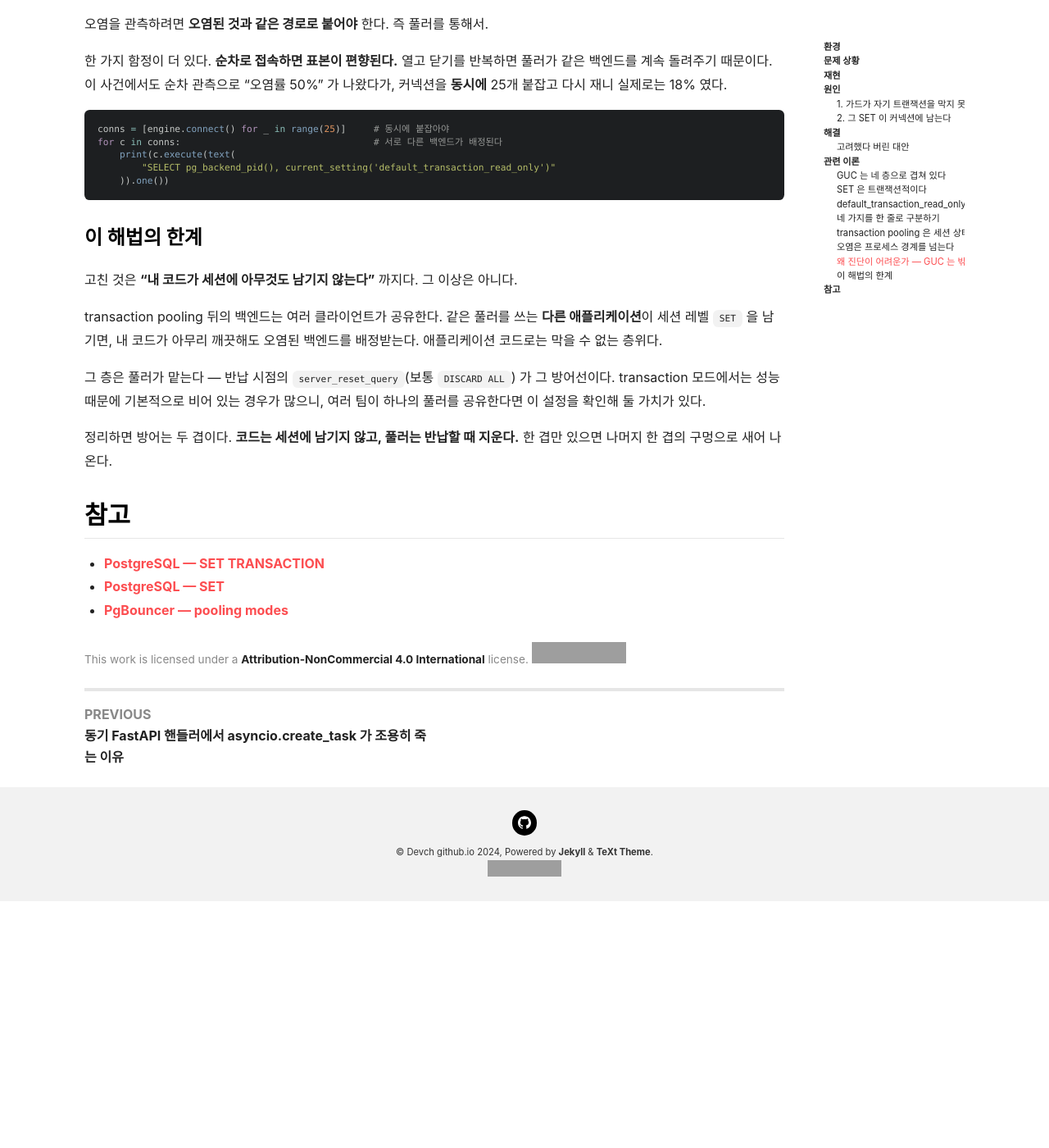
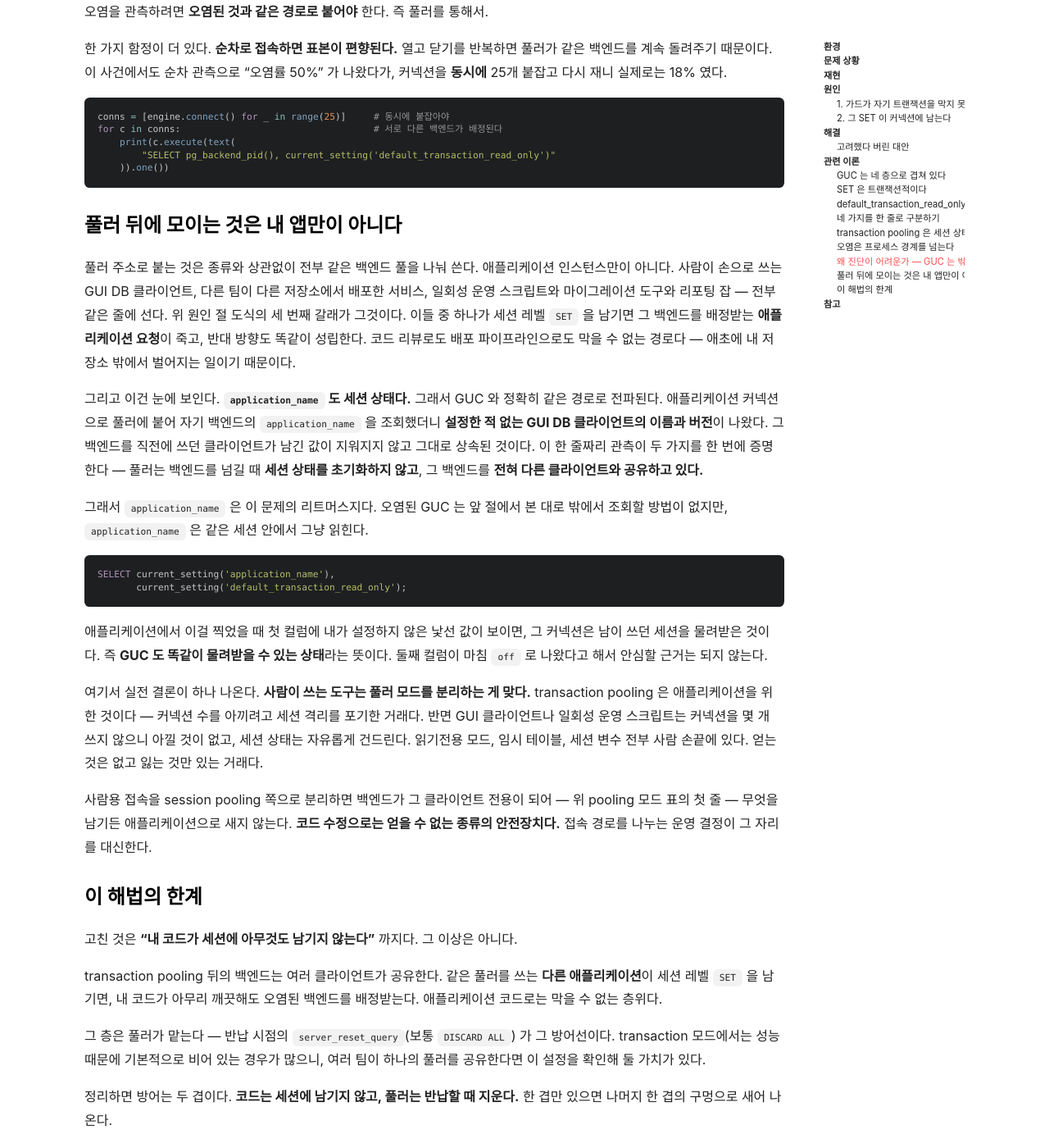
Before and after one commit to devch1013/devch1013.github.io, a Jekyll site: the page built from _codex/postgres-set-scope-in-connection-pool.md, in a window 1280 px wide and 1400 px high, scrolled down 7142 px. Shown: the whole window at 82% size. Built offline with Jekyll 4.4.1, drawn with Linux system fonts in a browser that asks for light colours; nearby versions of some CDN libraries; comment, search, counter and statistics services are not loaded; before the commit the page ends 8241 px from its top, so only the background shows below that; some of the changed text lies outside the part shown; grey boxes are pictures that could not be loaded.

Commit message:
docs(codex): 풀러를 공유하는 다른 클라이언트까지 오염 범위 확장

````diff
--- a/_codex/postgres-set-scope-in-connection-pool.md
+++ b/_codex/postgres-set-scope-in-connection-pool.md
@@ -94,10 +94,9 @@ def readonly_session():
 graph LR
   A1[인스턴스 1] --> P1[앱 커넥션 풀]
   A2[인스턴스 2] --> P2[앱 커넥션 풀]
-  A3[인스턴스 3] --> P3[앱 커넥션 풀]
   P1 --> PGB[풀러<br/>트랜잭션마다 백엔드 재배정]
   P2 --> PGB
-  P3 --> PGB
+  A3[다른 클라이언트<br/>운영 도구나 타 서비스] --> PGB
   PGB --> B1[백엔드 1<br/>정상]
   PGB --> B2[백엔드 2<br/>읽기전용 오염]
   PGB --> B3[백엔드 3<br/>정상]
@@ -224,7 +223,7 @@ transaction 모드가 커넥션 효율이 가장 좋아서 기본으로 쓰이
 
 운영에서 이게 걸리는 지점은 **배포**다. 인스턴스 중 **하나만 옛 코드로 남아 있어도 전체가 오염된다.** 롤링 배포가 도는 중이거나 한 배포 단위가 실수로 누락되면, 고친 인스턴스들이 안 고친 인스턴스의 피해를 그대로 받는다. 절반쯤 배포된 상태는 절반쯤 고쳐진 상태가 아니라 **안 고쳐진 상태**에 가깝다. 그래서 이런 수정은 같은 풀러를 쓰는 **모든 배포 단위에 동시에** 나가야 한다.
 
-그리고 같은 풀러를 공유하는 것이 내 인스턴스들만이라는 보장도 없다. 그 층위 — 남의 애플리케이션이 남긴 오염 — 는 아래 「이 해법의 한계」에서 이어서 다룬다.
+그리고 같은 풀러를 공유하는 것이 내 인스턴스들만이라는 보장도 없다. 위 도식의 세 번째 갈래 — 애플리케이션이 아닌 클라이언트 — 는 아래 「풀러 뒤에 모이는 것은 내 앱만이 아니다」에서 이어서 다룬다.
 
 ### 왜 진단이 어려운가 — GUC 는 밖에서 안 보인다
 
@@ -244,6 +243,25 @@ for c in conns:                                   # 서로 다른 백엔드가
     )).one())
 ```
 
+### 풀러 뒤에 모이는 것은 내 앱만이 아니다
+
+풀러 주소로 붙는 것은 종류와 상관없이 전부 같은 백엔드 풀을 나눠 쓴다. 애플리케이션 인스턴스만이 아니다. 사람이 손으로 쓰는 GUI DB 클라이언트, 다른 팀이 다른 저장소에서 배포한 서비스, 일회성 운영 스크립트와 마이그레이션 도구와 리포팅 잡 — 전부 같은 줄에 선다. 위 원인 절 도식의 세 번째 갈래가 그것이다. 이들 중 하나가 세션 레벨 `SET` 을 남기면 그 백엔드를 배정받는 **애플리케이션 요청**이 죽고, 반대 방향도 똑같이 성립한다. 코드 리뷰로도 배포 파이프라인으로도 막을 수 없는 경로다 — 애초에 내 저장소 밖에서 벌어지는 일이기 때문이다.
+
+그리고 이건 눈에 보인다. **`application_name` 도 세션 상태다.** 그래서 GUC 와 정확히 같은 경로로 전파된다. 애플리케이션 커넥션으로 풀러에 붙어 자기 백엔드의 `application_name` 을 조회했더니 **설정한 적 없는 GUI DB 클라이언트의 이름과 버전**이 나왔다. 그 백엔드를 직전에 쓰던 클라이언트가 남긴 값이 지워지지 않고 그대로 상속된 것이다. 이 한 줄짜리 관측이 두 가지를 한 번에 증명한다 — 풀러는 백엔드를 넘길 때 **세션 상태를 초기화하지 않고**, 그 백엔드를 **전혀 다른 클라이언트와 공유하고 있다.**
+
+그래서 `application_name` 은 이 문제의 리트머스지다. 오염된 GUC 는 앞 절에서 본 대로 밖에서 조회할 방법이 없지만, `application_name` 은 같은 세션 안에서 그냥 읽힌다.
+
+```sql
+SELECT current_setting('application_name'),
+       current_setting('default_transaction_read_only');
+```
+
+애플리케이션에서 이걸 찍었을 때 첫 컬럼에 내가 설정하지 않은 낯선 값이 보이면, 그 커넥션은 남이 쓰던 세션을 물려받은 것이다. 즉 **GUC 도 똑같이 물려받을 수 있는 상태**라는 뜻이다. 둘째 컬럼이 마침 `off` 로 나왔다고 해서 안심할 근거는 되지 않는다.
+
+여기서 실전 결론이 하나 나온다. **사람이 쓰는 도구는 풀러 모드를 분리하는 게 맞다.** transaction pooling 은 애플리케이션을 위한 것이다 — 커넥션 수를 아끼려고 세션 격리를 포기한 거래다. 반면 GUI 클라이언트나 일회성 운영 스크립트는 커넥션을 몇 개 쓰지 않으니 아낄 것이 없고, 세션 상태는 자유롭게 건드린다. 읽기전용 모드, 임시 테이블, 세션 변수 전부 사람 손끝에 있다. 얻는 것은 없고 잃는 것만 있는 거래다.
+
+사람용 접속을 session pooling 쪽으로 분리하면 백엔드가 그 클라이언트 전용이 되어 — 위 pooling 모드 표의 첫 줄 — 무엇을 남기든 애플리케이션으로 새지 않는다. **코드 수정으로는 얻을 수 없는 종류의 안전장치다.** 접속 경로를 나누는 운영 결정이 그 자리를 대신한다.
+
 ### 이 해법의 한계
 
 고친 것은 **"내 코드가 세션에 아무것도 남기지 않는다"** 까지다. 그 이상은 아니다.
````
Also changed, not shown: other parts of _codex/postgres-set-scope-in-connection-pool.md (+1 -1 lines).
